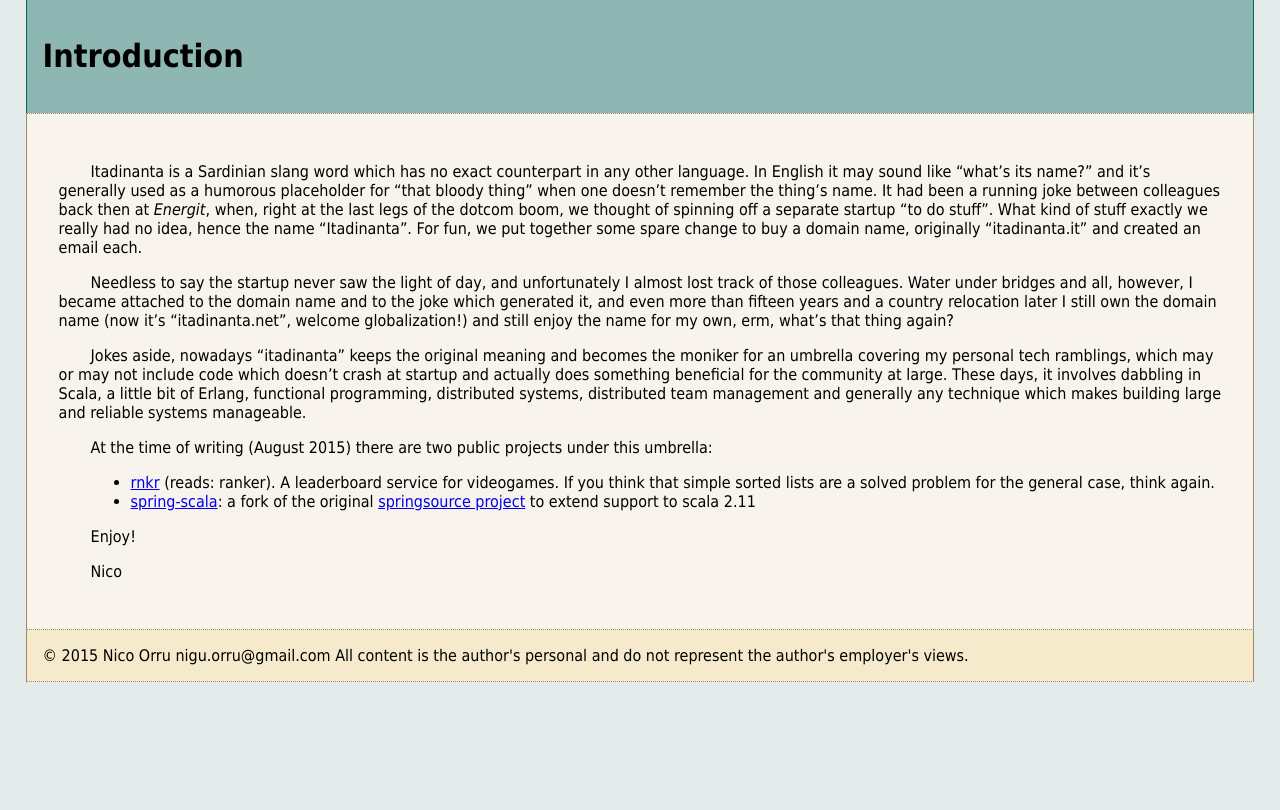
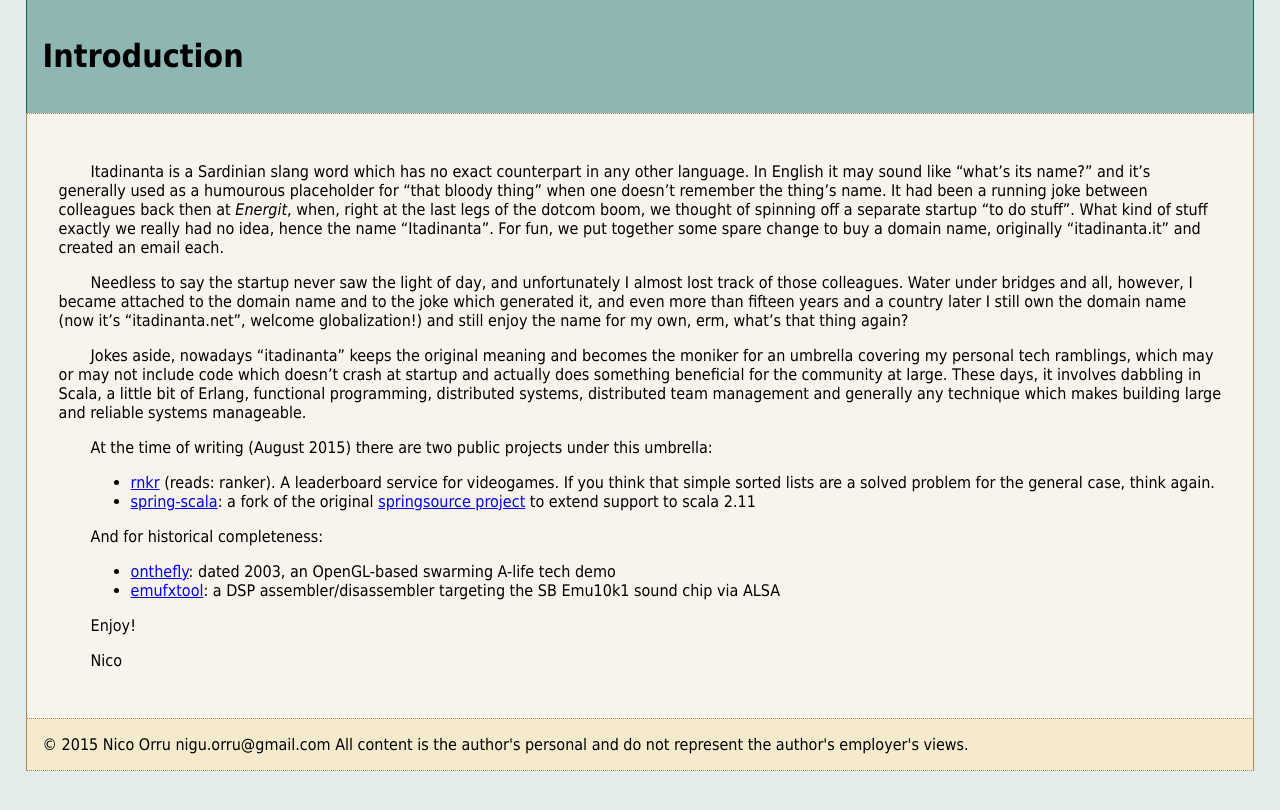
Before and after one commit to itadinanta/itadinanta.github.io, a Jekyll site: the page built from index.md, in a window 1280 px wide. Shown: the top 810 px of the page. Built offline with Jekyll 4.4.1, drawn with Linux system fonts in a browser that asks for light colours.

Commit message:
Added onthefly and emufxtool to the home page

```diff
--- a/index.md
+++ b/index.md
@@ -3,9 +3,9 @@ layout: default
 title: Introduction
 ---
 
-Itadinanta is a Sardinian slang word which has no exact counterpart in any other language. In English it may sound like "what's its name?" and it's generally used as a humorous placeholder for "that bloody thing" when one doesn't remember the thing's name. It had been a running joke between colleagues back then at *Energit*, when, right at the last legs of the dotcom boom, we thought of spinning off a separate startup "to do stuff". What kind of stuff exactly we really had no idea, hence the name "Itadinanta". For fun, we put together some spare change to buy a domain name, originally "itadinanta.it" and created an email each.
+Itadinanta is a Sardinian slang word which has no exact counterpart in any other language. In English it may sound like "what's its name?" and it's generally used as a humourous placeholder for "that bloody thing" when one doesn't remember the thing's name. It had been a running joke between colleagues back then at *Energit*, when, right at the last legs of the dotcom boom, we thought of spinning off a separate startup "to do stuff". What kind of stuff exactly we really had no idea, hence the name "Itadinanta". For fun, we put together some spare change to buy a domain name, originally "itadinanta.it" and created an email each.
 
-Needless to say the startup never saw the light of day, and unfortunately I almost lost track of those colleagues. Water under bridges and all, however, I became attached to the domain name and to the joke which generated it, and even more than fifteen years and a country relocation later I still own the domain name (now it's "itadinanta.net", welcome globalization!) and still enjoy the name for my own, erm, what's that thing again?
+Needless to say the startup never saw the light of day, and unfortunately I almost lost track of those colleagues. Water under bridges and all, however, I became attached to the domain name and to the joke which generated it, and even more than fifteen years and a country later I still own the domain name (now it's "itadinanta.net", welcome globalization!) and still enjoy the name for my own, erm, what's that thing again?
 
 Jokes aside, nowadays "itadinanta" keeps the original meaning and becomes the moniker for an umbrella covering my personal tech ramblings, which may or may not include code which doesn't crash at startup and actually does something beneficial for the community at large. These days, it involves dabbling in Scala, a little bit of Erlang, functional programming, distributed systems, distributed team management and generally any technique which makes building large and reliable systems manageable.
 
@@ -14,6 +14,11 @@ At the time of writing (August 2015) there are two public projects under this um
 - [rnkr](http://github.com/itadinanta/rnkr) (reads: ranker). A leaderboard service for videogames. If you think that simple sorted lists are a solved problem for the general case, think again.
 - [spring-scala](http://github.com/itadinanta/spring-scala): a fork of the original [springsource project](http://github.com/spring-projects/spring-scala) to extend support to scala 2.11
 
+And for historical completeness:
+
+- [onthefly](http://github.com/itadinanta/onthefly): dated 2003, an OpenGL-based swarming A-life tech demo
+- [emufxtool](http://github.com/itadinanta/emufxtool): a DSP assembler/disassembler targeting the SB Emu10k1 sound chip via ALSA
+
 Enjoy!
 
 Nico
```
